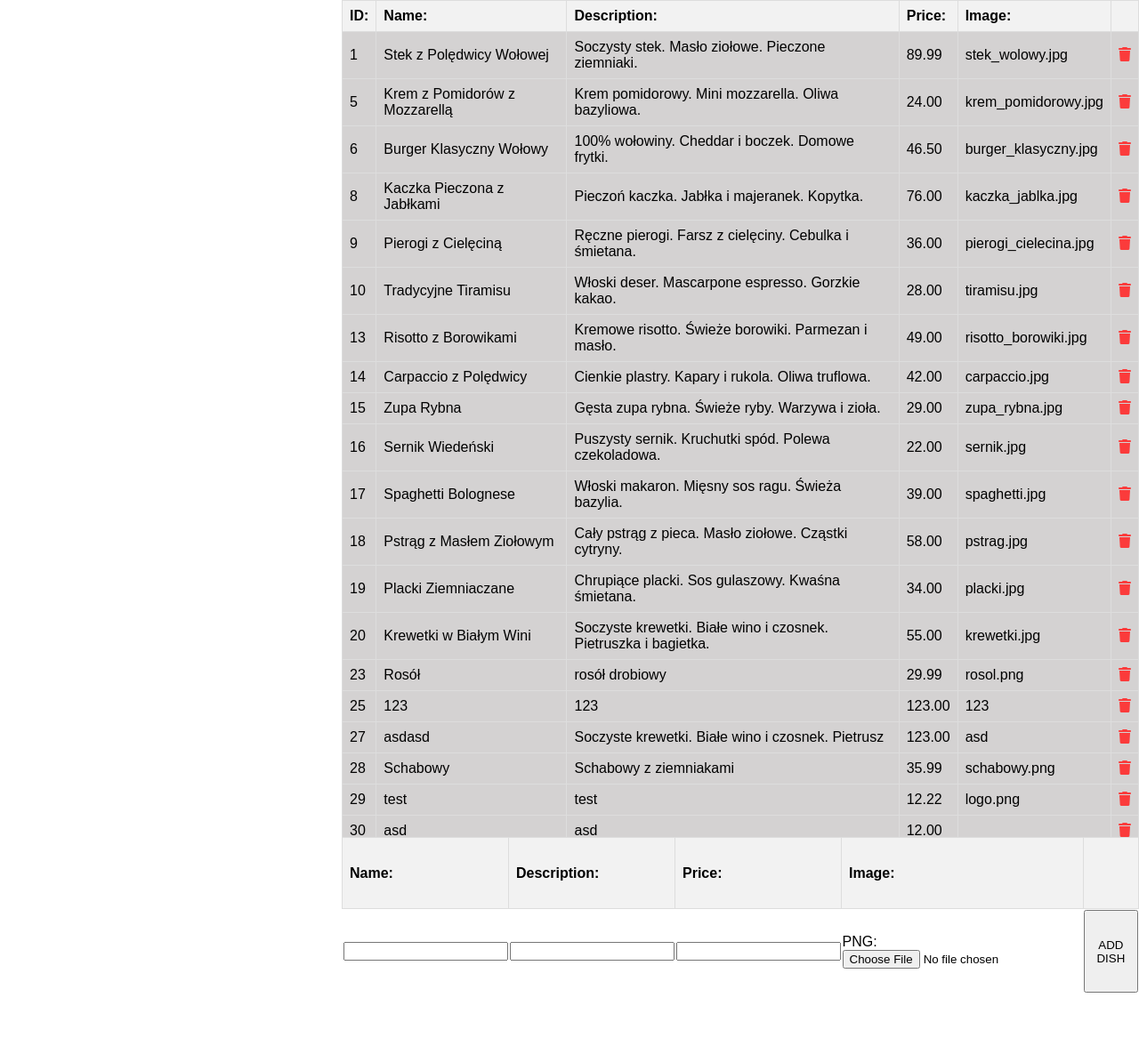
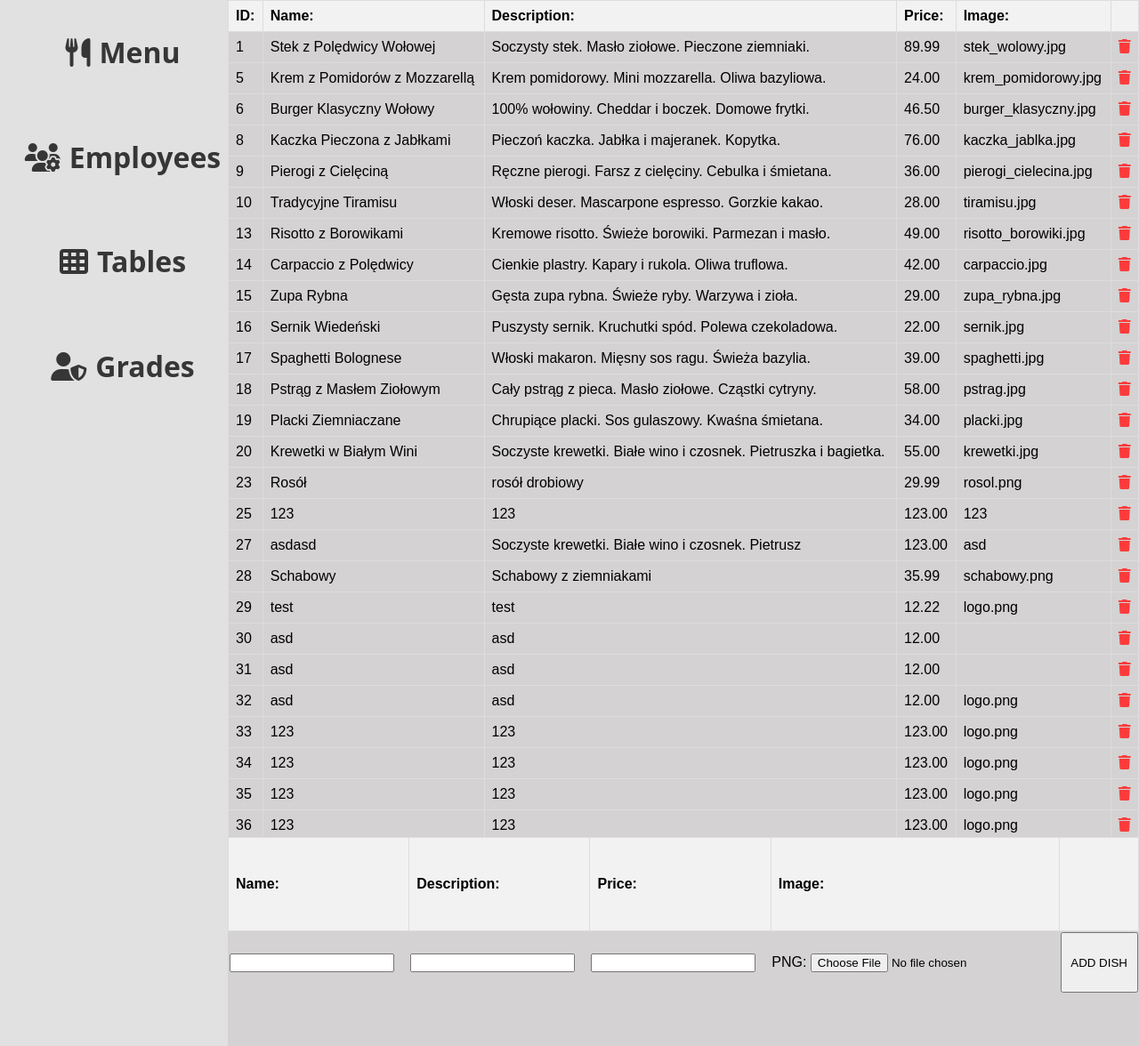
Before and after one commit to FriteuszDev/Restaurant_System, a PHP site: page /config_panel.php in a window 1280 px wide. Shown: the whole page at 89% size. Run offline with PHP 8.4, Linux system fonts and the light colour scheme; data comes from the database, SQL or seed files in the repository; data that the repository does not hold is empty.

Commit message:
added: Hire and Fire employees

```diff
--- a/client/config_panel/config_panel.css
+++ b/client/config_panel/config_panel.css
@@ -3,12 +3,20 @@
     width: 100vw;
     height: 100vh;
   }
-
+    .config_menu {
+    position: absolute;
+    right: 0%;
+    width: 80%;
+    background-color: rgb(212, 210, 210);
+    height: 100%;
+    overflow: auto;
+    display: block;
+  }
 
   .menu {
     position: absolute;
     right: 0%;
-    width: 70%;
+    width: 100%;
     background-color: rgb(212, 210, 210);
     height: 80%;
     overflow: auto;
@@ -30,7 +38,7 @@
 
 
   .table_add {
-    width: 70%;
+    width: 100%;
     border-collapse: collapse;
     font-family: Arial, sans-serif;
     height: 15%;
@@ -55,3 +63,82 @@
   .fa-trash:hover {
     cursor: pointer;
   }
+
+
+.tabs_container {
+    background-color: rgb(225, 225, 225);
+    position: absolute;
+    left: 0%;
+    top: 0%;
+    width: 20%;
+    height: 100%;
+    user-select: none;
+}
+
+
+.tabs_container > div {
+    font-family: system-ui, -apple-system, BlinkMacSystemFont, 'Segoe UI', Roboto, Oxygen, Ubuntu, Cantarell, 'Open Sans', 'Helvetica Neue', sans-serif;
+    font-weight: 900;
+    font-size: 200%;
+    color: rgb(54, 54, 54);
+    width: 100%;
+    height: 10%;
+    margin-left: 10px;
+    align-items: center;
+    justify-content: center;
+    display: flex;
+}
+
+.tabs_container > div span {
+    margin-right: 10px;
+}
+
+.tabs_container > div:hover {
+    background-color: rgb(199, 198, 198);
+    cursor: pointer;
+}
+
+.fa-user-minus:hover {
+  cursor: pointer;
+}
+
+
+
+
+    .config_employees {
+    position: absolute;
+    right: 0%;
+    width: 80%;
+    background-color: rgb(212, 210, 210);
+    height: 100%;
+    overflow: auto;
+    display: none;
+  }
+
+  .employees {
+    position: absolute;
+    right: 0%;
+    width: 100%;
+    background-color: rgb(212, 210, 210);
+    height: 80%;
+    overflow: auto;
+  }
+  .table_employees {
+    width: 100%;
+    border-collapse: collapse;
+    font-family: Arial, sans-serif;
+  }
+  .th_employees, .td_employees, .td_employees_name, .td_employees_id {
+    border: 1px solid #dddddd;
+    text-align: left;
+    padding: 8px;
+  }
+  .th_employees {
+    background-color: #f2f2f2;
+  }
+
+
+
+  .tr_menu:hover, .tr_employees:hover {
+    background-color: #c2c0c0;
+  }
--- a/client/config_panel/config_panel.js
+++ b/client/config_panel/config_panel.js
@@ -21,3 +21,85 @@ trash.forEach((trash, trash_i) => {
     });
     })
 })
+
+///////////////////////////////////////////////////////////////
+
+
+
+
+let fire_icons = document.querySelectorAll(".fa-user-minus")
+let all_employees_ids = document.querySelectorAll('.td_employees_id');
+
+fire_icons.forEach((fire, fire_i) => {
+    fire.addEventListener("click", () => {
+        let EmployeeIdValue = all_employees_ids[fire_i].textContent;
+        console.log(EmployeeIdValue)
+
+        const formData = new FormData();
+        formData.append('emID', EmployeeIdValue);
+
+    fetch('../../php/delete_employee.php', {
+        method: 'POST',
+        body: formData
+    }).then(response => {
+        if (response.ok) {
+            location.reload();
+        }
+    });
+    })
+})
+
+
+
+
+
+
+
+
+
+
+////////////////////////////////////////////////////////////////
+
+
+
+
+let tab_menu = document.querySelector(".tab_menu")
+let tab_employees = document.querySelector(".tab_employees")
+let tab_tables = document.querySelector(".tab_tables")
+let tab_grades = document.querySelector(".tab_grades")
+
+let config_menu = document.querySelector(".config_menu")
+let config_employees = document.querySelector(".config_employees")
+let config_tables = document.querySelector(".config_tables")
+let config_grades = document.querySelector(".config_grades")
+
+let current_tab = "dishes"
+
+if (current_tab == "dishes"){
+    config_menu.style.display = "block"
+}
+
+tab_menu.addEventListener("click", () => {
+    config_employees.style.display = "none"
+    config_tables.style.display = "none"
+    config_grades.style.display = "none"
+    config_menu.style.display = "block"
+})
+tab_employees.addEventListener("click", () => {
+    config_menu.style.display = "none"
+    config_tables.style.display = "none"
+    config_grades.style.display = "none"
+    config_employees.style.display = "block"
+})
+tab_tables.addEventListener("click", () => {
+    config_menu.style.display = "none"
+    config_employees.style.display = "none"
+    config_grades.style.display = "none"
+    config_tables.style.display = "block"
+})
+tab_grades.addEventListener("click", () => {
+    config_menu.style.display = "none"
+    config_employees.style.display = "none"
+    config_tables.style.display = "none"
+    config_grades.style.display = "block"
+})
--- a/client/config_panel/config_panel.php
+++ b/client/config_panel/config_panel.php
@@ -3,7 +3,7 @@
 <head>
     <meta charset="UTF-8">
     <meta name="viewport" content="width=device-width, initial-scale=1.0">
-    <title>Document</title>
+    <title>Restaurant System - Config Panel</title>
     <link rel="stylesheet" href="config_panel.css">
     <link rel="stylesheet" href="https://cdnjs.cloudflare.com/ajax/libs/font-awesome/6.5.1/css/all.min.css">
 </head>
@@ -19,8 +19,25 @@
         $pdo->setAttribute(PDO::ATTR_ERRMODE, PDO::ERRMODE_EXCEPTION);
 
         $stmt = $pdo->query("SELECT * FROM menu", PDO::FETCH_ASSOC);
+        $stmt2 = $pdo->query("SELECT * FROM employees", PDO::FETCH_ASSOC);
+        $stmt3 = $pdo->query("SELECT * FROM grades", PDO::FETCH_ASSOC);
 
-        ?> <div class="menu">
+
+
+        ?>
+        <div class="tabs_container">
+                <div class="tab_menu"><span><i class="fa-solid fa-utensils"></i></span> Menu</div>
+                <div class="tab_employees"><span><i class="fa-solid fa-users-gear"></i></span> Employees</div>
+                <div class="tab_tables"><span><i class="fa-solid fa-table-cells"></i></span> Tables</div>
+                <div class="tab_grades"><span><i class="fa-solid fa-user-shield"></i></span> Grades</div>
+        </div>
+
+
+
+
+
+        <div class="config_menu">
+            <div class="menu">
 
 
             <table class="table_menu">
@@ -66,6 +83,75 @@
                     </form>
                 </tr>
             </table>
+        </div>
+
+
+
+
+        <div class="config_employees">
+            <div class="employees">
+
+
+            <table class="table_employees">
+                    <tr class="tr_employees">
+                        <th class="th_employees">ID:</th>
+                        <th class="th_employees">Name:</th>
+                        <th class="th_employees">Surname:</th>
+                        <th class="th_employees">Grade:</th>
+                        <th class="th_employees"></th>
+                    </tr>
+
+                    <?php foreach ($stmt2 as $row):?>
+                        <tr class="tr_employees">
+                            <td class="td_employees_id"><?php echo $row['employee_id'] ?></td>
+                            <td class="td_employees_name"><?php echo htmlspecialchars($row['employee_name']) ?></td>
+                            <td class="td_employees"><?php echo htmlspecialchars($row['employee_surname']) ?></td>
+                            <?php $stmt4 = $pdo->prepare("SELECT grade_name FROM grades WHERE grade_id = :grade_id_fe");
+                                $stmt4->execute([':grade_id_fe' => $row['grade_id']]);
+                                $grade = $stmt4->fetchColumn();?>
+                            <td class="td_employees"><?php echo $grade ?></td>
+                            <td class="td_employees"><i class="fa-solid fa-user-minus" style="color: rgb(251, 59, 59);"></i></td>
+                        </tr>
+                    <?php endforeach;?>
+
+
+            </table>
+            </div>
+            <table class="table_add">
+                <tr>
+                    <th class="th_add">Name:</th>
+                    <th class="th_add">Surname:</th>
+                    <th class="th_add">Password:</th>
+                    <th class="th_add">Grade:</th>
+                    <th class="th_add"></th>
+                </tr>
+                <tr class="tr_add">
+                    <form method="POST" action="../../php/add_employee.php" enctype="multipart/form-data">
+                        <td class="td_add"><input type="text" maxlength="15" name="name" required></td>
+                        <td class="td_add"><input type="text" maxlength="25" name="surname" required></td>
+                        <td class="td_add"><input type="password" name="password" required></td>
+                        <td class="td_add"><label for="grade">Select Grade:</label>
+                                            <select id="grade" name="grade" required>
+                                            <?php foreach ($stmt3 as $row):?>
+                                                <option value="<?php echo htmlspecialchars($row['grade_name']) ?>"><?php echo htmlspecialchars($row['grade_name']) ?></option>
+                                            <?php endforeach; ?>
+                                            </select></td>
+                        <td class="td_add"><button type="submit" class="btn_dish_add">ADD EMPLOYEE</button></td>
+                    </form>
+                </tr>
+            </table>
+        </div>
+
+        <div class="config_tables">
+
+        </div>
+
+
+        <div class="config_grades">
+
+        </div>
+
+
         <?php
     } catch(PDOException $e) {
         echo "Błąd połączenia: " . $e->getMessage();
```
Also changed, not shown: php/add_employee.php (added, +46 -0 lines), php/delete_employee.php (added, +29 -0 lines). Lines whose indentation alone changed are shown as unchanged.
